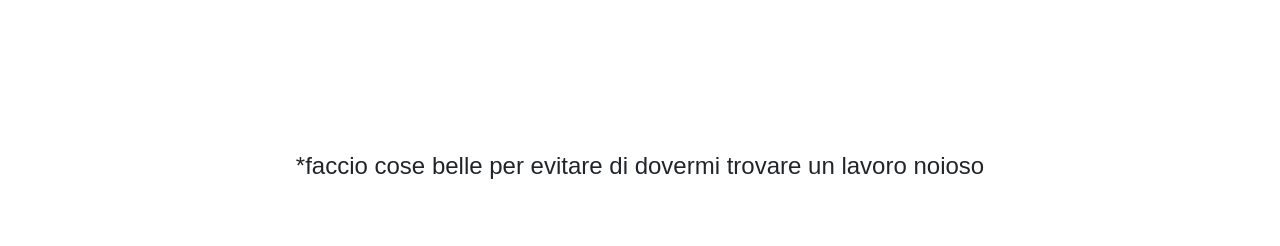
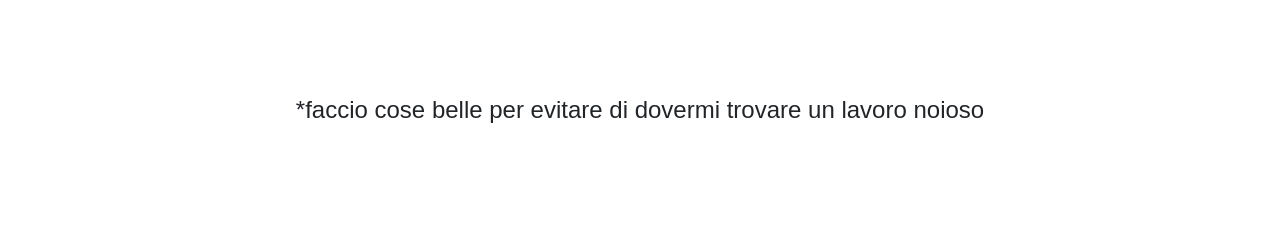
Before and after one commit to alessiodalberto002/portfolio-saretta, a React (Vite) app: page / in a window 1280 px wide. Shown: the part 554-800 px from the top of the page. Built offline with nearby package versions, Linux system fonts and the light colour scheme; a web font is replaced by a local one.

Commit message:
modifica testo hero pt.3

```diff
--- a/src/components/Hero/Hero.jsx
+++ b/src/components/Hero/Hero.jsx
@@ -82,7 +82,7 @@ const Hero = () => {
                 <motion.div initial={{ scale: 0.8, opacity: 0 }}
                         animate={{ scale: 1, opacity: 1 }}
                         transition={{ duration: 1, ease: "backOut" }}
-                        className='flex Aktiv-Grotesk-Thin text-center mb-12'>
+                        className='flex Aktiv-Grotesk-Thin text-center mb-20 p-4'>
 
                     <p className="text-xl md:text-2xl">*faccio cose belle per evitare di dovermi trovare un lavoro noioso</p>
                 </motion.div>
```
